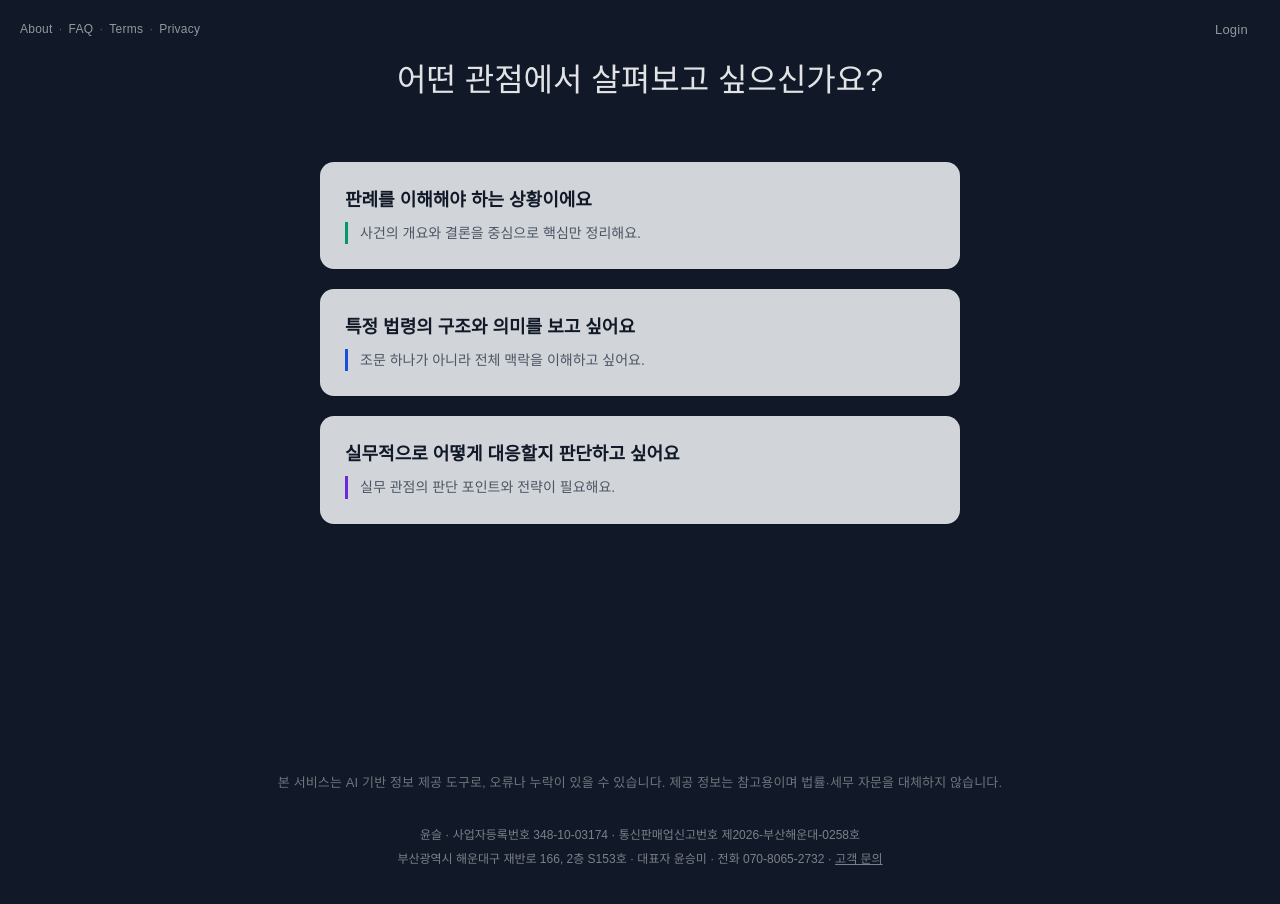
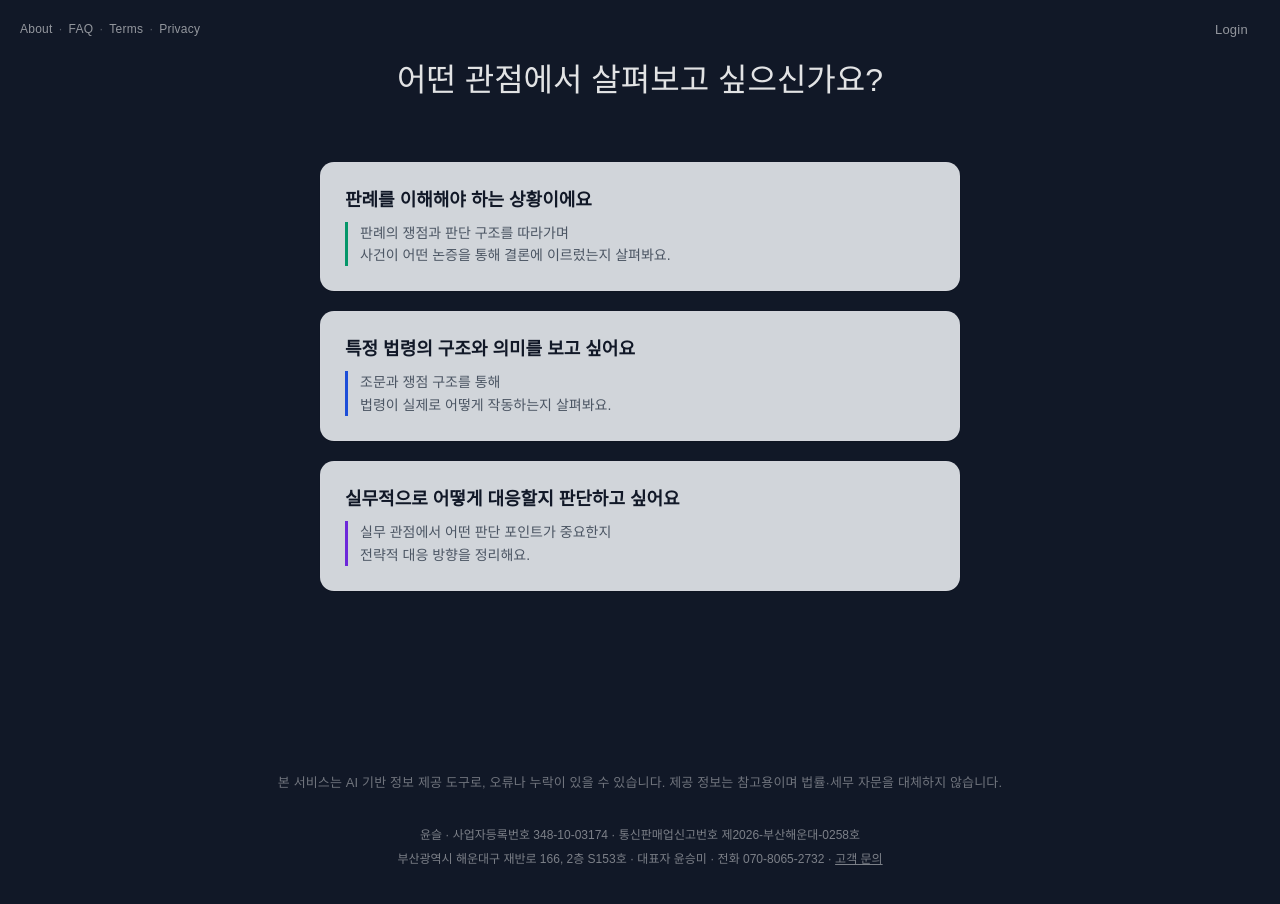
Before and after one commit to HAMHUIHEON/law-frontend, a Next.js app: page /enter in a window 1280 px wide. Shown: the top 904 px of the page. Built offline with nearby package versions, Linux system fonts and the light colour scheme; no server answers.

Commit message:
refactor(enter): update case card description to emphasize reasoning and issues

```diff
--- a/app/enter/page.tsx
+++ b/app/enter/page.tsx
@@ -61,7 +61,10 @@ export default function HomePage() {
           borderLeft: `3px solid ${depthColors.A}`,
           }}
         >
-         <p>사건의 개요와 결론을 중심으로 핵심만 정리해요.</p>
+         <p>
+          판례의 쟁점과 판단 구조를 따라가며<br/>
+          사건이 어떤 논증을 통해 결론에 이르렀는지 살펴봐요.
+        </p>
         </div>
         </button>
 
@@ -89,7 +92,10 @@ export default function HomePage() {
             borderLeft: `3px solid ${depthColors.B}`,
           }}
         >
-            <p>조문 하나가 아니라 전체 맥락을 이해하고 싶어요.</p>
+            <p>
+            조문과 쟁점 구조를 통해<br/>
+            법령이 실제로 어떻게 작동하는지 살펴봐요.
+            </p>
           </div>
         </button>
 
@@ -117,7 +123,10 @@ export default function HomePage() {
 
           }}
         >
-            <p>실무 관점의 판단 포인트와 전략이 필요해요.</p>
+            <p>
+              실무 관점에서 어떤 판단 포인트가 중요한지<br/>
+              전략적 대응 방향을 정리해요.
+            </p>
           </div>
         </button>
       </div>
```
